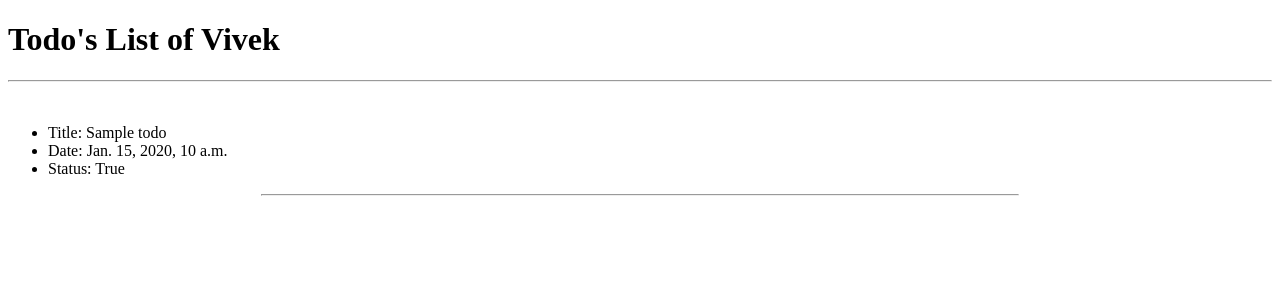
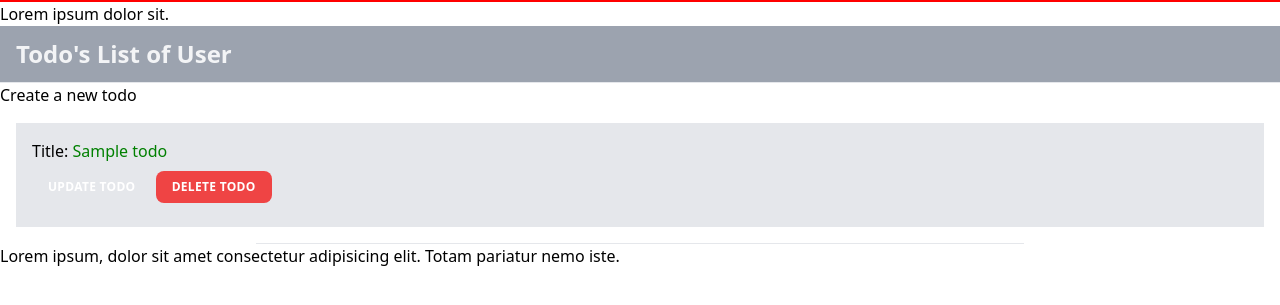
Before and after one commit to vivekascoder/todo, a Django app: page / in a window 1280 px wide. Shown: the top 305 px of the page. Run offline with Django 3.2, Linux system fonts and the light colour scheme; tables that the repository leaves empty hold one stand-in row (values such as "Sample post").

Commit message:
Completed CRUD on todo.

```diff
--- a/app/models.py
+++ b/app/models.py
@@ -1,11 +1,5 @@
 from django.db import models
 
-"""
-- Todo
-    - Title
-    - DateTime
-    - Status
-"""
 
 class Todo(models.Model):
     title = models.CharField(max_length=50)
--- a/app/urls.py
+++ b/app/urls.py
@@ -3,4 +3,8 @@ from app import views as app_views
 
 urlpatterns = [
     path('', app_views.home, name="home"),
+    path('view/<int:pk>', app_views.todo_display, name="todo-view"),
+    path('update/<int:pk>', app_views.todo_update, name="todo-update"),
+    path('create', app_views.todo_create, name="todo-create"),
+    path('delete/<int:pk>', app_views.todo_delete, name="todo-delete"),
 ]
--- a/app/views.py
+++ b/app/views.py
@@ -1,12 +1,53 @@
-from django.shortcuts import render, HttpResponse
+from django.shortcuts import render, HttpResponse, redirect
 from django.views import View
 from app.models import Todo
-
+from app.forms import StudentForm, TodoForm
 
 def home(request):
     todos = Todo.objects.all()
     data = {
         'todos': todos,
-        'name': "Vivek"
     }
     return render(request, "index.html", context=data)
+
+def todo_display(request, pk):
+    try:
+        todo = Todo.objects.get(id=pk)
+    except Todo.DoesNotExist:
+        return HttpResponse(f"<h1>Wrong, Primary Key. {pk}</h1>")
+    return render(request, 'display_todo.html', context={'todo': todo})
+
+
+def todo_update(request, pk):
+    try:
+        todo = Todo.objects.get(id=pk)
+    except Todo.DoesNotExist:
+        return HttpResponse(f"<h1>Wrong, Primary Key. {pk}</h1>")
+
+    if request.method == "POST":
+        form = TodoForm(request.POST, instance=todo)
+        if form.is_valid():
+            form.save()
+            return redirect("home")
+    form = TodoForm(instance=todo)
+    return render(request, 'update_todo.html', context={'form': form})
+
+def todo_create(request):
+    if request.method == "GET":
+        form = TodoForm()
+        return render(request, 'create_todo.html', context={'form': form})
+    elif request.method == "POST":
+        form = TodoForm(request.POST)
+        if form.is_valid():
+            form.save()
+            return redirect("home")
+        else:
+            return HttpResponse("Form is not valid.")
+
+def todo_delete(request, pk):
+    try:
+        todo = Todo.objects.get(id=pk)
+    except Todo.DoesNotExist:
+        return HttpResponse(f"<h1>Wrong, Primary Key. {pk}</h1>")
+    todo.delete()
+    return redirect("home")
--- /dev/null
+++ b/template/base.html
@@ -0,0 +1,19 @@
+<!DOCTYPE html>
+<html lang="en">
+<head>
+    <meta charset="UTF-8">
+    <meta name="viewport" content="width=device-width, initial-scale=1.0">
+    <link href="https://unpkg.com/tailwindcss@^1.0/dist/tailwind.min.css" rel="stylesheet">
+    <title>TODO:: {% block title %}{% endblock %}</title>
+</head>
+<body>
+    <div style="border-top: 2px solid red;"></div>
+    <p>Lorem ipsum dolor sit.</p>
+    <div>
+        {% block content %}
+
+        {% endblock %}
+    </div>
+    <p>Lorem ipsum, dolor sit amet consectetur adipisicing elit. Totam pariatur nemo iste.</p>
+</body>
+</html>
--- a/template/index.html
+++ b/template/index.html
@@ -1,21 +1,24 @@
-<!DOCTYPE html>
-<html lang="en">
-<head>
-    <meta charset="UTF-8">
-    <meta name="viewport" content="width=device-width, initial-scale=1.0">
-    <title>Document</title>
-</head>
-<body>
-    <h1>Todo's List of {{name}}</h1>
+{% extends './base.html' %}
+
+{% block title%} HOME {% endblock %}
+
+{% block content %}
+<h1 class="text-2xl font-bold px-4 py-3 bg-gray-400 text-gray-100">Todo's List of User</h1>
 <hr>
+<a href="{% url 'todo-create' %}">Create a new todo</a>
 <br>
 {%for i in todos%}
-    <ul>
-        <li>Title: {{i.title}}</li>
-        <li>Date: {{i.date}}</li>
-        <li>Status: {{i.status}}</li>
+<ul class="p-4 bg-gray-200 m-4">
+    <li>
+        {% if i.status == False %}
+        Title: <a style="color: blue;" href="{% url 'todo-view' i.pk %}">{{i.title}}</a>
+        {%else%}
+        Title: <a style="color: green;" href="{% url 'todo-view' i.pk %}">{{i.title}}</a>
+        {% endif %}
+    </li>
+    <li><a class="px-4 py-2 uppercase my-2 text-xs font-bold tracking-wide text-white rounded-lg hover:bg-teal-700 bg-teal-500 inline-block" href="{% url 'todo-update' i.pk %}">Update Todo</a>
+    <a class="px-4 py-2 uppercase my-2 text-xs font-bold tracking-wide text-white rounded-lg hover:bg-red-700 bg-red-500 inline-block" href="{% url 'todo-delete' i.pk %}">Delete Todo</a></li>
 </ul>
 <hr style="margin: 0 20%">
 {% endfor %}
-</body>
-</html>
+{% endblock %}
--- a/todo/settings.py
+++ b/todo/settings.py
@@ -26,6 +26,7 @@ INSTALLED_APPS = [
     'django.contrib.sessions',
     'django.contrib.messages',
     'django.contrib.staticfiles',
+    'django_extensions',
     'accounts',
     'app',
 ]
```
Also changed, not shown: app/forms.py (added, +12 -0 lines), template/create_todo.html (added, +16 -0 lines), template/display_todo.html (added, +22 -0 lines), template/update_todo.html (added, +16 -0 lines). Lines whose indentation alone changed are shown as unchanged.
